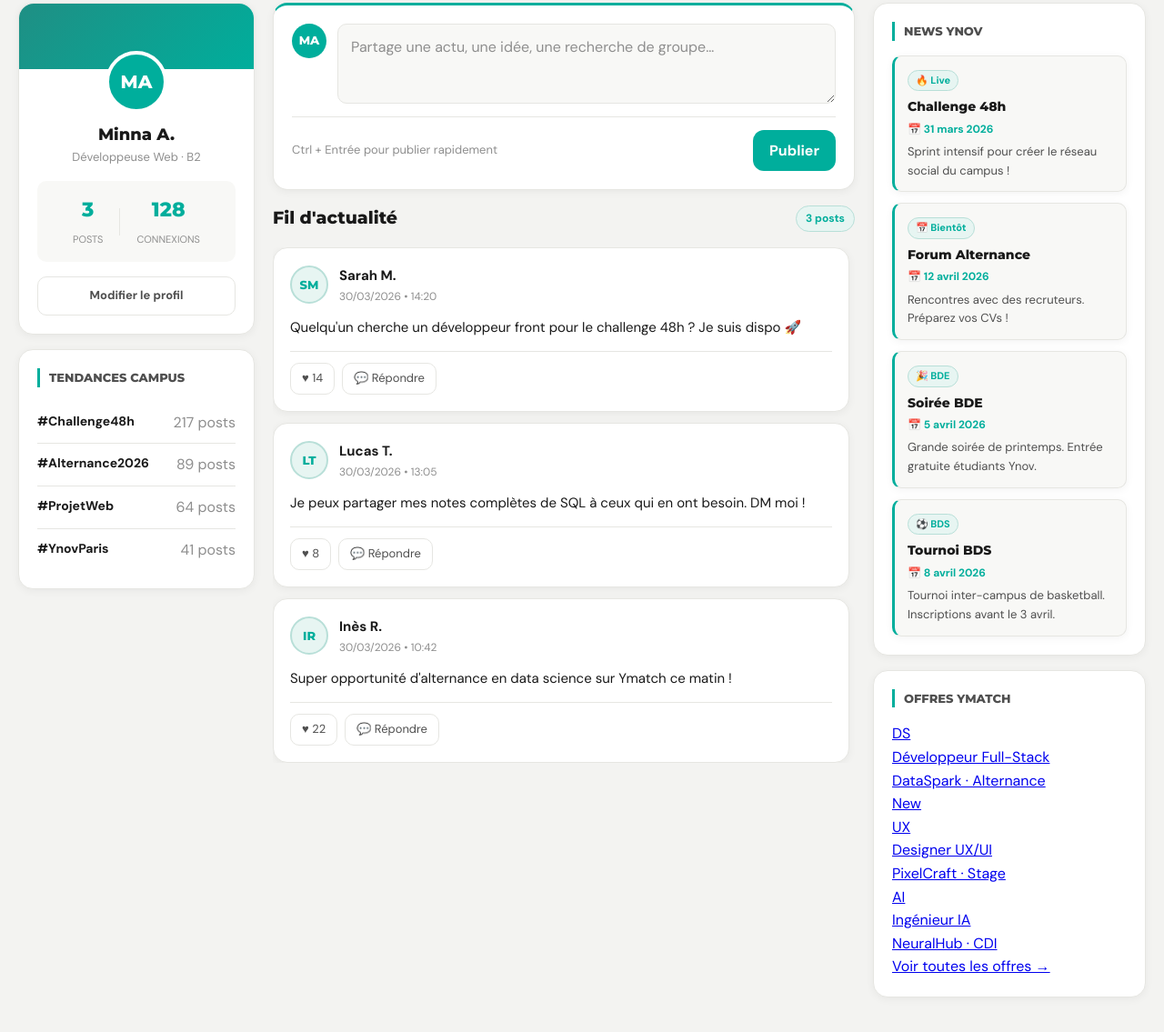
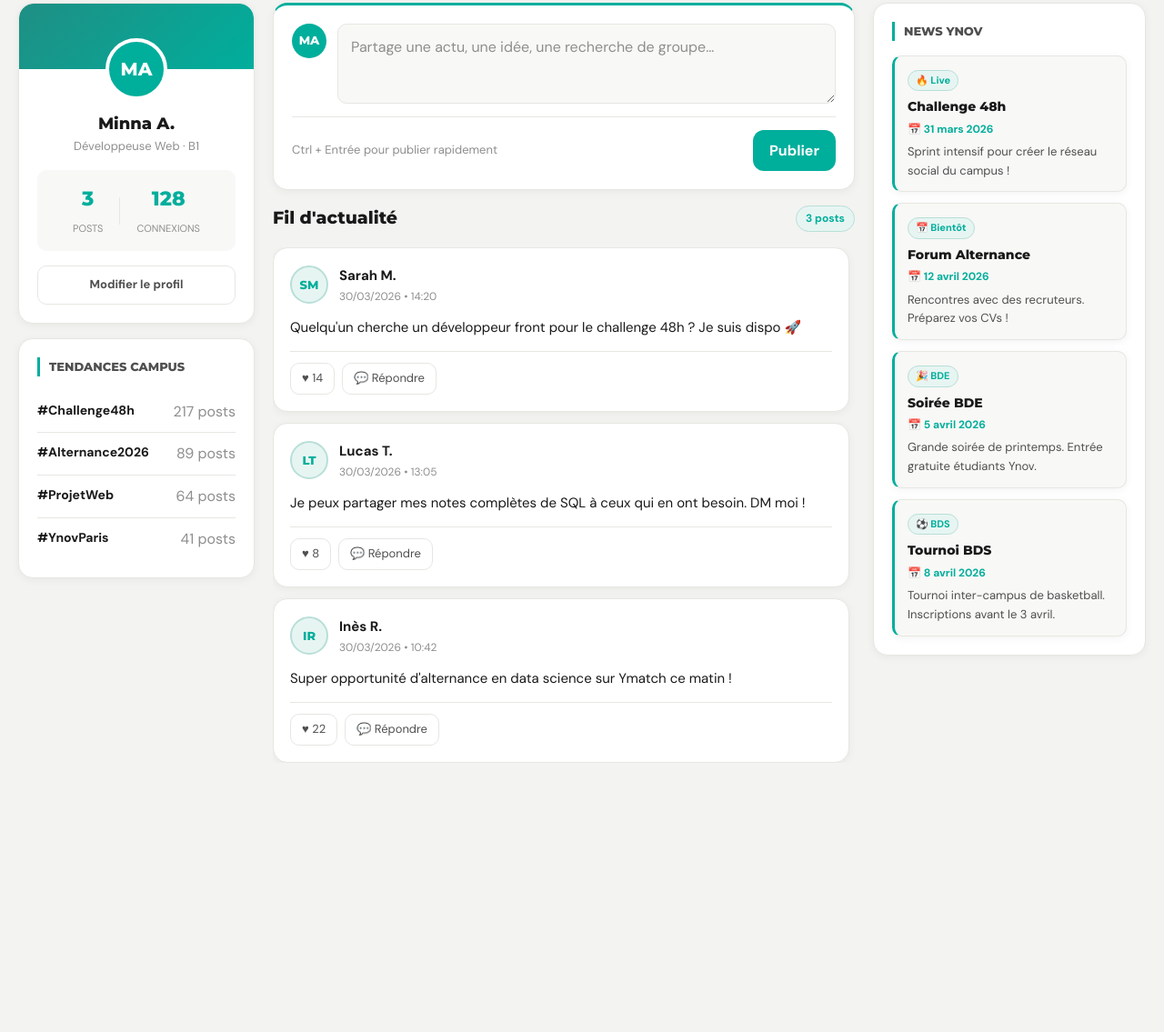
Before and after one commit to neotxt/challenge-48h-2026, a plain HTML site: page index.html in a window 1280 px wide. Shown: the part 107-1242 px from the top of the page at 91% size. After the commit the page ends 974 px from the top, so only its background shows below. Drawn offline with Linux system fonts and the light colour scheme.

```diff
--- a/index.html
+++ b/index.html
@@ -4,8 +4,7 @@
   <meta charset="UTF-8">
   <meta name="viewport" content="width=device-width, initial-scale=1.0">
   <title>CampusNet — Paris Ynov Campus</title>
-  <link rel="preconnect" href="https://fonts.googleapis.com">
-  <link href="https://fonts.googleapis.com/css2?family=Syne:wght@700;800&family=DM+Sans:wght@400;500;600&display=swap" rel="stylesheet">
+
   <link rel="stylesheet" href="style.css">
 </head>
 <body>
@@ -35,12 +34,12 @@
     <!-- COLONNE GAUCHE -->
     <aside class="colonne-gauche">
 
-      <section class="carte">
+      <section class="carte carte--profil">
         <div class="profil-bandeau"></div>
         <div class="profil-corps">
           <div class="avatar avatar--grand">MA</div>
           <p class="profil-nom">Minna A.</p>
-          <p class="profil-role">Développeuse Web · B2</p>
+          <p class="profil-role">Développeuse Web · B1</p>
           <div class="profil-stats">
             <div class="stat">
               <span class="stat__chiffre" id="compteur-posts">3</span>
@@ -99,25 +98,7 @@
         <div id="conteneur-news"></div>
       </section>
 
-      <section class="carte">
-        <h2 class="carte-titre">Offres Ymatch</h2>
-        <div class="liste-offres">
-          <a href="#" class="offre">
-            <div class="offre-logo">DS</div>
-            <div class="offre-info"><p class="offre-poste">Développeur Full-Stack</p><p class="offre-entreprise">DataSpark · Alternance</p></div>
-            <span class="badge-new">New</span>
-          </a>
-          <a href="#" class="offre">
-            <div class="offre-logo offre-logo--violet">UX</div>
-            <div class="offre-info"><p class="offre-poste">Designer UX/UI</p><p class="offre-entreprise">PixelCraft · Stage</p></div>
-          </a>
-          <a href="#" class="offre">
-            <div class="offre-logo offre-logo--orange">AI</div>
-            <div class="offre-info"><p class="offre-poste">Ingénieur IA</p><p class="offre-entreprise">NeuralHub · CDI</p></div>
-          </a>
-        </div>
-        <a href="#" class="bouton-contour">Voir toutes les offres →</a>
-      </section>
+
 
     </aside>
 
--- a/style.css
+++ b/style.css
@@ -154,7 +154,8 @@
 .avatar--grand {
   width: 68px;
   height: 68px;
-  margin: -34px auto 0;
+  /* Sort à moitié du bandeau pour l'effet chevauchement */
+  margin: -34px auto 12px;
   border: 4px solid var(--white);
   font-size: 20px;
 }
@@ -176,7 +177,7 @@
   display: grid;
   grid-template-columns: 260px 1fr 300px;
   gap: 20px;
-  align-items: start;
+  align-items: start; /* Les 3 colonnes commencent toutes en haut */
 }
 
 /* ===== Cards ===== */
@@ -192,6 +193,17 @@
 .carte {
   padding: 20px;
   margin-bottom: 16px;
+}
+
+/* Carte profil : pas de padding en haut pour que le bandeau soit flush */
+.carte--profil {
+  padding: 0;
+  overflow: hidden;
+}
+
+/* On remet le padding sur le corps de la carte profil uniquement */
+.carte--profil .profil-corps {
+  padding: 0 20px 20px;
 }
 
 .carte-titre {
@@ -210,12 +222,12 @@
   height: 72px;
   background: linear-gradient(135deg, #1f8f84,#00ae9c);
   border-radius: var(--radius) var(--radius) 0 0;
-  margin: -20px -20px 0;
+  margin: 0;
 }
 
 .profil-corps {
   text-align: center;
-  padding-top: 14px;
+  padding-top: 0;
 }
 
 .profil-nom {
```
